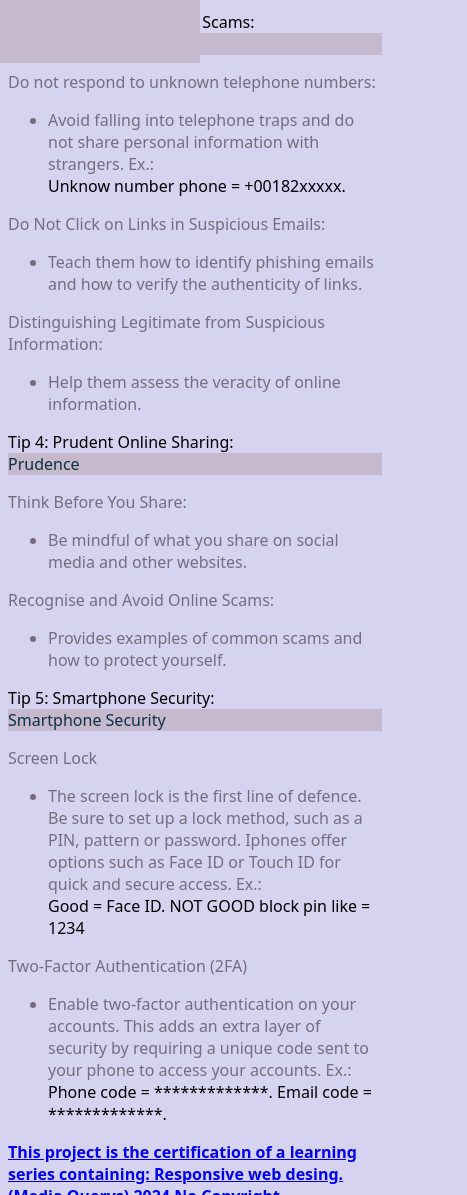
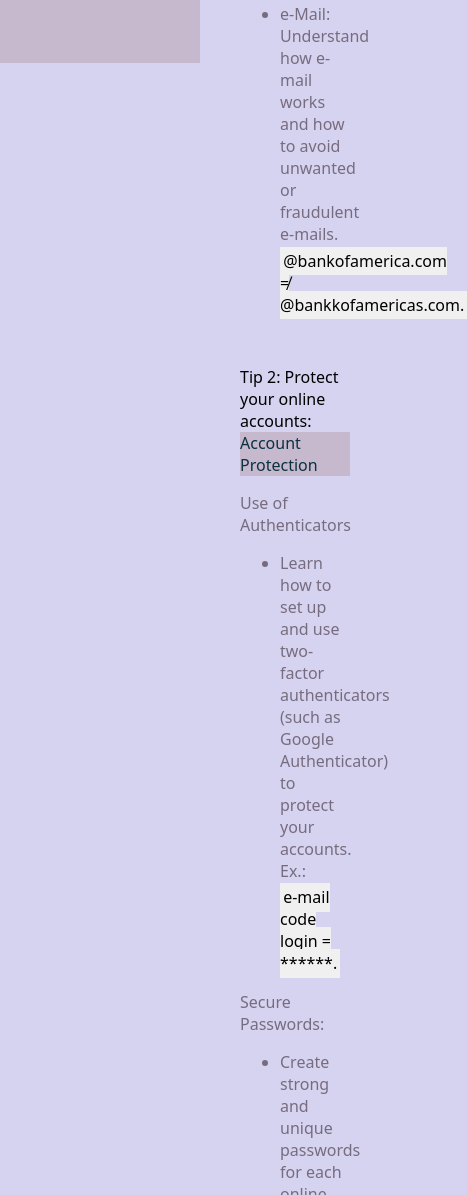
Before and after one commit to morenalcuadrado/tecnical_documentation_page, a plain HTML site: page index.html in a window 390 px wide. Shown: the part 805-2000 px from the top of the page, 467 px wide, since content can reach past the window. Drawn offline with Linux system fonts and the light colour scheme.

Commit message:
CSS: main, footer and media querys

```diff
--- a/styles.css
+++ b/styles.css
@@ -39,3 +39,48 @@ a.nav-link {
 #navbar li {
   margin-bottom: 1rem; /* Add space between list items */
 }
+/* Main Content  */
+main {
+  margin-left: 200px; /* Make space for the fixed navbar */
+  padding: 1rem;
+}
+
+.main-section {
+  margin-bottom: 0.1rem; /* Add space between sections */
+  padding: 1rem;
+}
+.main-section > ul > li {
+  margin-bottom: 5px;
+}
+
+/* Code formatting */
+code {
+  background-color: #f0f0f0;
+  margin-top: 10px;
+  padding: 0.2rem;
+}
+
+footer {
+  margin-left: 260px;
+}
+
+footer > a {
+  text-decoration: none;
+  color: #56495f;
+}
+
+/* Responsive Design */
+/* Mac air 2022 */
+@media (max-width: 2560px) and (min-width: 350px) {
+  #navbar {
+    width: 200px;
+  }
+}
+
+/* Iphone 13 */
+@media (max-width: 187px) {
+  #navbar {
+    width: 200px;
+    position: sticky;
+  }
+}
```
